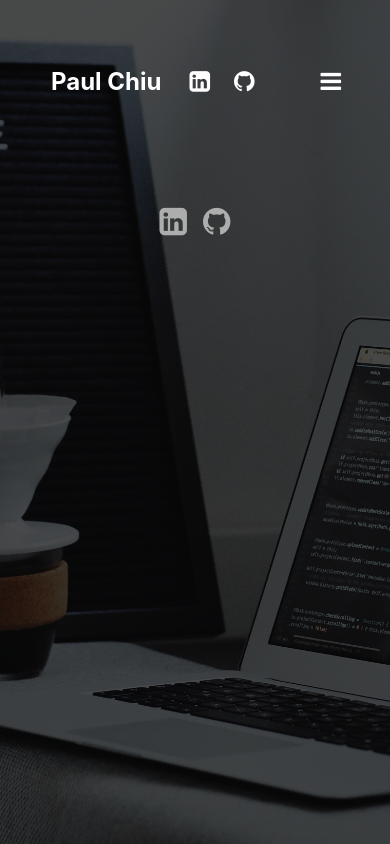
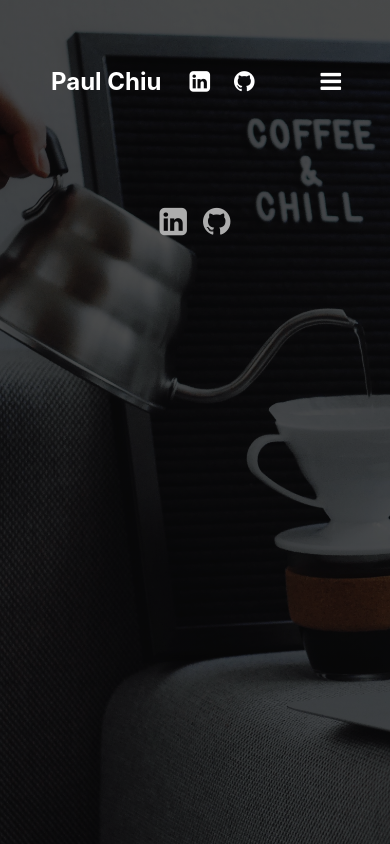
Before and after one commit to pcchiu96/portfolio, a React (Create React App) app: page / in a window 390 px wide. Built offline with nearby package versions, Linux system fonts and the light colour scheme.

Commit message:
fixing background not showing on mobile

```diff
--- a/src/css/App.css
+++ b/src/css/App.css
@@ -2,7 +2,7 @@ body {
     background: linear-gradient(rgba(0, 0, 0, 0.7), rgba(0, 0, 0, 0.7)), url("../../src/images/background.jpg");
 
     /* Background image is centered vertically and horizontally at all times */
-    background-position: center center;
+    /* background-position: center center; */
     background-repeat: no-repeat;
 
     /* Background image is fixed in the viewport so that it doesn't move when
--- a/src/css/Introduction.css
+++ b/src/css/Introduction.css
@@ -7,7 +7,7 @@
     width: 80%;
     margin: auto;
     color: white;
-    padding: 4em 0;
+    padding: 0 0 4em;
     display: flex;
     flex-direction: column;
     justify-content: space-between;
```
